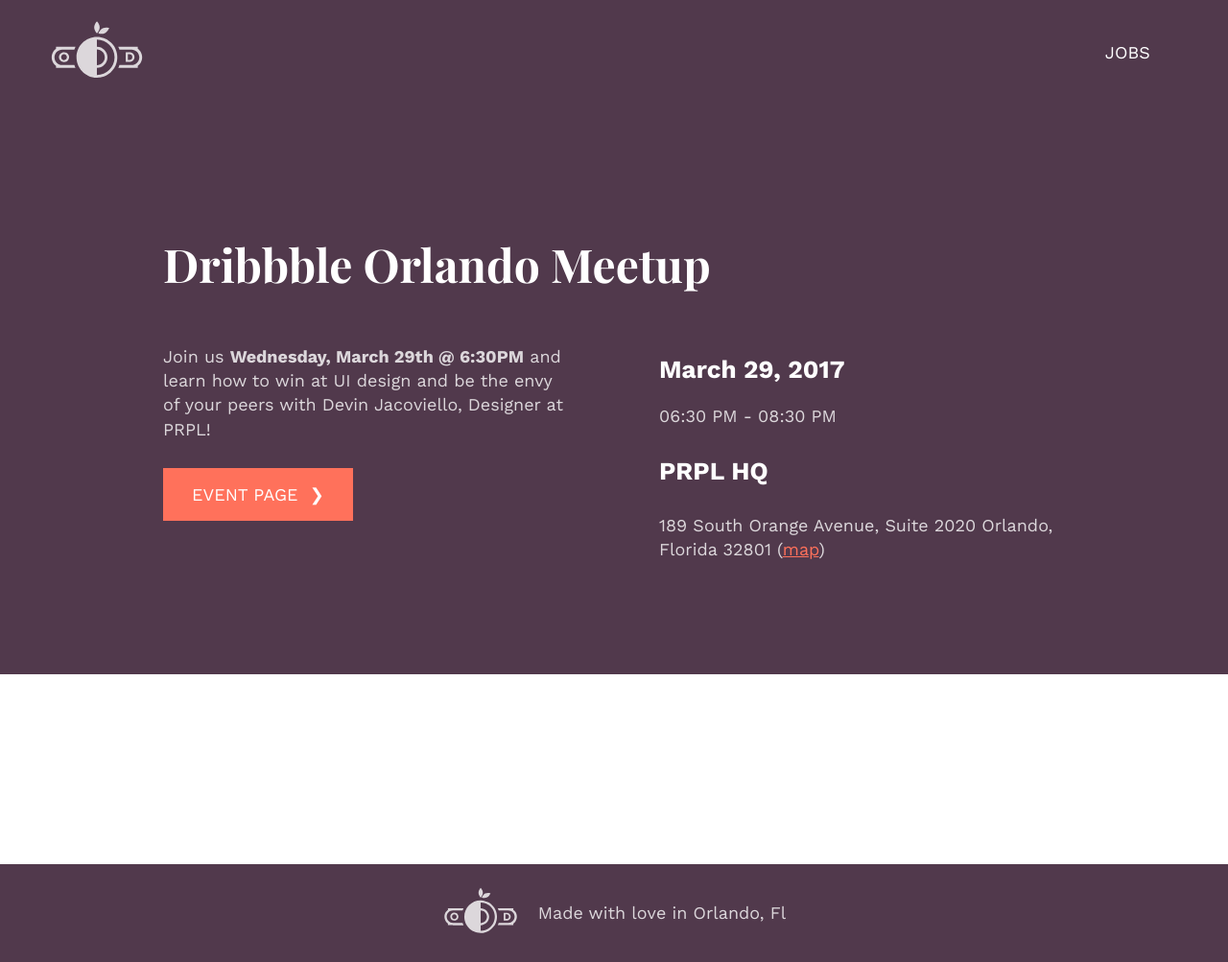
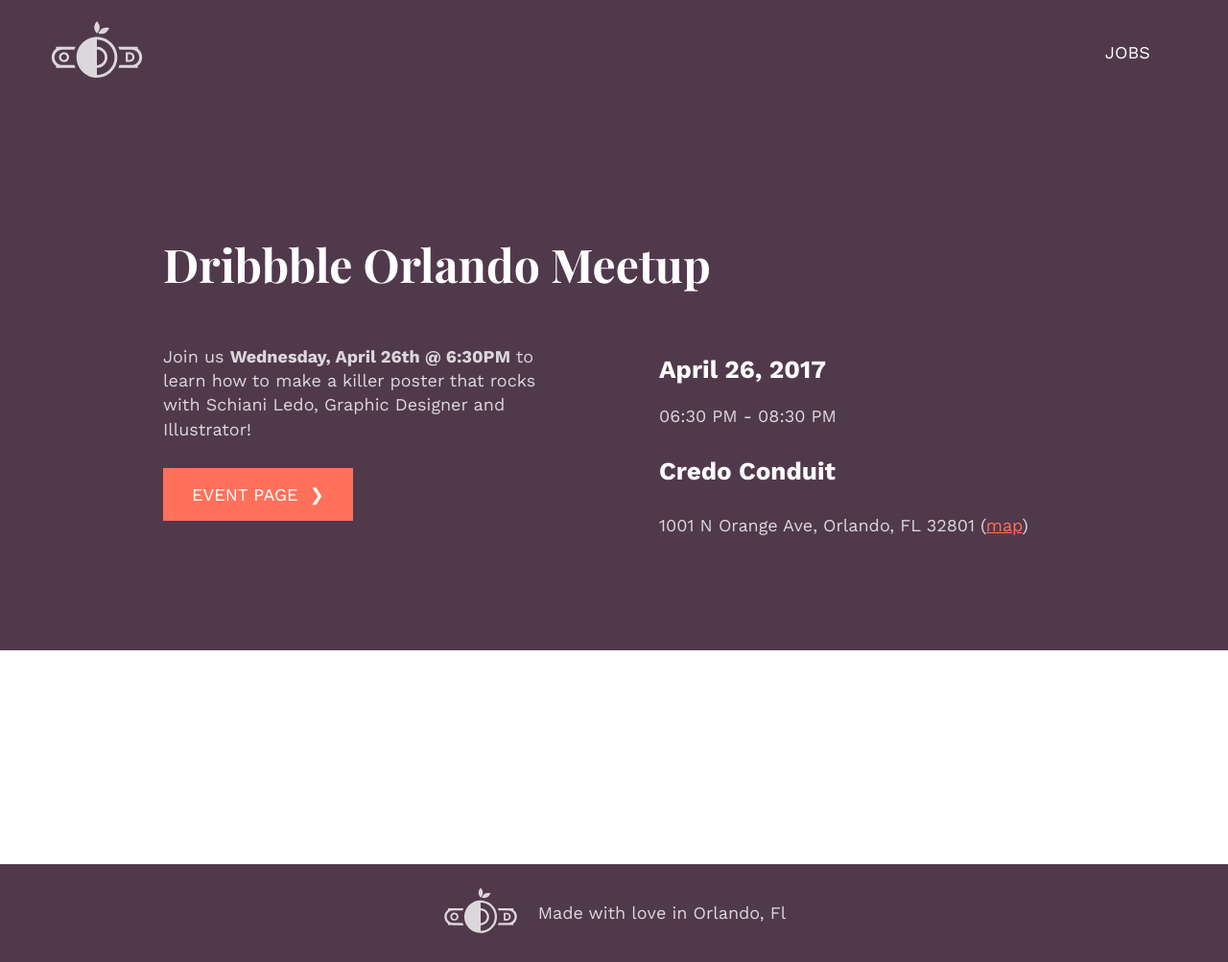
Before and after one commit to whosdustin/orlando-designers, a Jekyll site: the page built from _events/Dribbble-Orlando-Meetup.markdown, in a window 1280 px wide. Shown: the whole page at 96% size. Built offline with Jekyll 4.4.1, drawn with Linux system fonts in a browser that asks for light colours; comment, search, counter and statistics services are not loaded.

Commit message:
Updated Dribbble Orlando Meetup

```diff
--- a/_events/Dribbble-Orlando-Meetup.markdown
+++ b/_events/Dribbble-Orlando-Meetup.markdown
@@ -5,11 +5,11 @@
 - meetup
 tags:
 - dribbblemeetup orlando
-start_date: 2017-03-29 18:30:00 -04:00
-end_date: 2017-03-29 20:30:00 -04:00
-location_name: PRPL HQ
-address: 189 South Orange Avenue, Suite 2020 Orlando, Florida 32801
-link: https://nvite.com/DribbbleOrlando/efb8
+start_date: 2017-04-26 18:30:00 -04:00
+end_date: 2017-04-26 20:30:00 -04:00
+location_name: Credo Conduit
+address: 1001 N Orange Ave, Orlando, FL 32801
+link: https://nvite.com/DribbbleOrlando/73nldj
 ---
 
-Join us **Wednesday, March 29th @ 6:30PM** and learn how to win at UI design and be the envy of your peers with Devin Jacoviello, Designer at PRPL!
+Join us **Wednesday, April 26th @ 6:30PM** to learn how to make a killer poster that rocks with Schiani Ledo, Graphic Designer and Illustrator!
```
